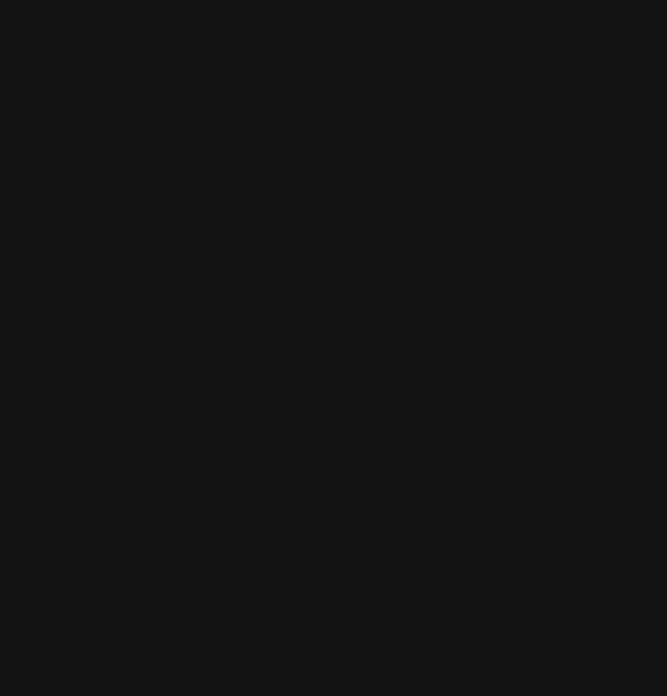
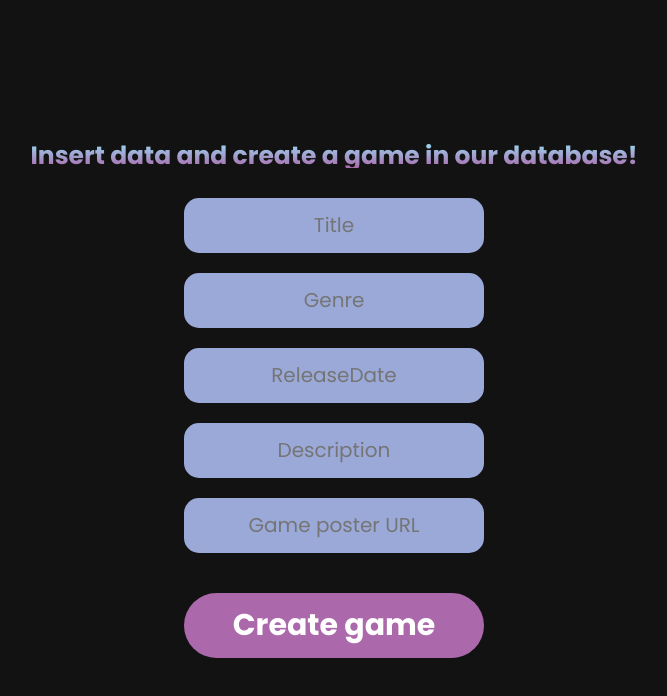
Before and after one commit to vivirortega/gameEffect-front-end, a React app: page /game in a window 1280 px wide. Before the commit this address had no page. Shown: the whole page, without its empty margins (306-973 px from the left). Built offline with nearby package versions, Linux system fonts and the light colour scheme.

Commit message:
feat: post/game

```diff
--- a/public/index.html
+++ b/public/index.html
@@ -5,7 +5,7 @@
         <meta name="viewport" content="width=device-width, initial-scale=1"/>
         <link rel="preconnect" href="https://fonts.googleapis.com">
         <link rel="preconnect" href="https://fonts.gstatic.com" crossorigin>
-        <link href="https://fonts.googleapis.com/css2?family=Poppins:wght@400;700;900&family=Share+Tech&display=swap" rel="stylesheet">
+        <link href="https://fonts.googleapis.com/css2?family=Oswald:wght@500&family=Poppins:wght@400;700;900&family=Share+Tech&display=swap" rel="stylesheet">
         <link rel="stylesheet" href="./reset.css"/>
         <link rel="stylesheet" href="./style.css"/>
         <title>GameEffect</title>
--- a/src/components/app.js
+++ b/src/components/app.js
@@ -6,6 +6,7 @@ import Login from "./pages/login/login";
 import Home from ".//pages/home/home";
 import User from "./pages/user";
 import Game from "./pages/game/game";
+import CreateGame from "./pages/createGame/createGame";
 
 export default function App() {
   const [token, setToken] = useState("");
@@ -17,6 +18,7 @@ export default function App() {
         <Route path="/signup" element={<Signup />}></Route>
         <Route path="/login" element={<Login />}></Route>
         <Route path="/" element={<Home />}></Route>
+        <Route path="/game" element={<CreateGame />}></Route>
         <Route path="/game/:id" element={<Game />}></Route>
         <Route path="/user/:id" element={<User />}></Route>
       </Routes>
--- /dev/null
+++ b/src/components/footer/footer.js
@@ -0,0 +1,21 @@
+import { Background } from "./style";
+import { FiUser } from "react-icons/fi";
+import { FiPlusCircle } from "react-icons/fi";
+import { HiOutlineHome } from "react-icons/hi";
+import { Link } from "react-router-dom";
+
+export default function Footer() {
+  return (
+    <Background>
+      <Link to="/">
+        <HiOutlineHome className="home" />
+      </Link>
+      <Link to="/game">
+        <FiPlusCircle className="plus" />
+      </Link>
+      <Link to="/user/2">
+        <FiUser className="user" />
+      </Link>
+    </Background>
+  );
+}
--- /dev/null
+++ b/src/components/footer/style.js
@@ -0,0 +1,20 @@
+import styled from "styled-components";
+
+const Background = styled.footer`
+  margin-top: 650px;
+  display: flex;
+  align-items: center;
+  justify-content: center;
+  width: 100%;
+  gap: 40px;
+
+  .home,
+  .plus,
+  .user {
+    color: white;
+    width: 28px;
+    height: 28px;
+  }
+`;
+
+export { Background };
--- /dev/null
+++ b/src/components/pages/createGame/createGame.js
@@ -0,0 +1,99 @@
+import { Form, Title, Background } from "./style";
+import { useState, useContext } from "react";
+import { ThreeDots } from "react-loader-spinner";
+import axios from "axios";
+import UserContext from "../../../contexts/usercontext";
+
+export default function CreateGame() {
+  const [name, setName] = useState("");
+  const [genre, setGenre] = useState("");
+  const [releaseDate, setReleaseDate] = useState("");
+  const [description, setDescription] = useState("");
+  const [pictureUrl, setPictureUrl] = useState("");
+  const [loading, setLoading] = useState(false);
+  const { token } = useContext(UserContext);
+  const config = {
+    headers: {
+      Authorization: `Bearer ${token}`,
+    },
+  };
+
+  function createGame(event) {
+    event.preventDefault();
+    setLoading(true);
+
+    const data = { name, genre, releaseDate, description, pictureUrl };
+    const promise = axios.post("http://localhost:5000/game", data, config);
+    promise.then((response) => {
+      console.log("deu certo");
+      setLoading(false);
+      setName("");
+      setGenre("");
+      setReleaseDate("");
+      setDescription("");
+      setPictureUrl("");
+    });
+    promise.catch((error) => {
+      alert("Confira os dados e tente novamente");
+      setLoading(false);
+    });
+  }
+
+  return (
+    <>
+    <Background>
+      <Form onSubmit={createGame}>
+        <Title>Insert data and create a game in our database!</Title>
+        <input
+          type="text"
+          value={name}
+          disabled={loading}
+          onChange={(e) => setName(e.target.value)}
+          placeholder="Title"
+          required
+        ></input>
+        <input
+          type="text"
+          disabled={loading}
+          value={genre}
+          onChange={(e) => setGenre(e.target.value)}
+          placeholder="Genre"
+        ></input>
+        <input
+          type="text"
+          value={releaseDate}
+          disabled={loading}
+          onChange={(e) => setReleaseDate(e.target.value)}
+          placeholder="ReleaseDate"
+          required
+        ></input>
+        <input
+          type="text"
+          disabled={loading}
+          value={description}
+          onChange={(e) => setDescription(e.target.value)}
+          placeholder="Description"
+          required
+        ></input>
+        <input
+          type="text"
+          disabled={loading}
+          value={pictureUrl}
+          onChange={(e) => setPictureUrl(e.target.value)}
+          placeholder="Game poster URL"
+          required
+        ></input>
+        <button type="submit" disabled={loading}>
+          {loading ? (
+            <div className="loading">
+              <ThreeDots color="#fff" />{" "}
+            </div>
+          ) : (
+            "Create game"
+          )}
+        </button>
+      </Form>
+    </Background>
+    </>
+  );
+}
--- /dev/null
+++ b/src/components/pages/createGame/style.js
@@ -0,0 +1,66 @@
+import styled from "styled-components";
+
+const Form = styled.form`
+  display: flex;
+  flex-direction: column;
+  align-items: center;
+  justify-content: center;
+  gap: 20px;
+  height: 100vh;
+
+  input {
+    width: 300px;
+    height: 55px;
+    border: none;
+    border-radius: 15px;
+    background-color: #9aa9d8;
+    font-family: poppins;
+    display: flex;
+    align-items: center;
+    text-align: center;
+    font-size: 20px;
+    //font-weight: bold;
+  }
+
+  button {
+    margin-top: 20px;
+    width: 300px;
+    height: 65px;
+    border: none;
+    border-radius: 100px;
+    background-color: #ab69ac;
+    font-family: poppins;
+    color: white;
+    font-size: 30px;
+    font-weight: bold;
+  }
+
+  .loading {
+    display: flex;
+    //align-items: center;
+    justify-content: center;
+  }
+`;
+
+const Title = styled.h1`
+  margin-bottom: 10px;
+  font-family: poppins;
+  font-size: 30px;
+  font-weight: bold;
+  background: -webkit-linear-gradient(#9ad9f2, #ab69ac);
+  -webkit-background-clip: text;
+  -webkit-text-fill-color: transparent;
+  font-size: 25px;
+  margin-left: 20px;
+  margin-right: 20px;
+  text-align: center;
+`;
+
+const Background = styled.div`
+    display: flex;
+    align-items: center;
+    justify-content: center;
+    flex-direction: column;
+`
+
+export { Title, Form, Background };
--- a/src/components/pages/game/game.js
+++ b/src/components/pages/game/game.js
@@ -1,7 +1,7 @@
-import { Background, Blue } from "./style";
+import { Background, Blue, PosterDiv } from "./style";
 import { HiChevronLeft, HiBookmark } from "react-icons/hi";
 import { useState, useEffect, useContext } from "react";
-import { useParams } from "react-router-dom";
+import { useParams, Link } from "react-router-dom";
 import axios from "axios";
 import icontest from "../../../assets/icon.png";
 import poster from "../../../assets/poster.png";
@@ -9,7 +9,8 @@ import UserContext from "../../../contexts/usercontext";
 
 export default function Game() {
   const [game, setGame] = useState([]);
-  const {id} = useParams();
+  const [newGame, setNewGame] = useState([]);
+  const { id } = useParams();
   const { token } = useContext(UserContext);
   const config = {
     headers: {
@@ -18,6 +19,7 @@ export default function Game() {
   };
 
   useEffect(() => {
+    console.log(config);
     renderGame();
   }, []);
 
@@ -25,29 +27,39 @@ export default function Game() {
     const promise = axios.get(`http://localhost:5000/game/${id}`, config);
     promise.then((response) => {
       setGame(response.data);
+      setNewGame(response.data);
       console.log("deu certo");
     });
     promise.catch((error) => {
       console.log(error);
-      console.log(config);
     });
   }
 
   return (
     <>
-      <Background>\
+      <Background>
         <div className="header">
+          <Link to="/">
           <HiChevronLeft className="return" />
+          </Link>
           <div>
             <HiBookmark className="save" />
             <img src={icontest}></img>
           </div>
         </div>
+        <PosterDiv>
         <img src={poster} className="poster"></img>
+        </PosterDiv>
         <Blue>
           <h1>Final Fantasy 7 Remake</h1>
           <h2>JRPG</h2>
           <h3>Release Date 04/10</h3>
+          <h4>
+            The story takes place in the dystopian metropolis of Midgar and
+            follows mercenary Cloud Strife, who joins an eco-terrorist group in
+            an attempt to stop a powerful Shinra megacorporation from using the
+            planet's vital essence as a source of energy.
+          </h4>
         </Blue>
       </Background>
     </>
--- a/src/components/pages/game/style.js
+++ b/src/components/pages/game/style.js
@@ -24,36 +24,65 @@ const Background = styled.div`
     border-radius: 100%;
     margin-right: 30px;
   }
+`;
+
+const PosterDiv = styled.div`
+  display: flex;
+  align-items: center;
+  justify-content: center;
+  margin-left: 30px;
 
   .poster {
     width: 217px;
     height: 271px;
     border-radius: 10%;
+    margin-top: 70px;
+    z-index: 1;
   }
 `;
 
 const Blue = styled.div`
+  position: absolute;
+  margin-top: 400px;
   display: flex;
   flex-direction: column;
   align-items: center;
   width: 100%;
-  height: 500px;
-  background-color: #d9f6f9;
+  height: 100%;
+  background: rgb(217, 246, 249);
+  background: linear-gradient(
+    0deg,
+    rgba(217, 246, 249, 1) 8%,
+    rgba(82, 169, 172, 1) 72%
+  );
   border-top-right-radius: 70px;
   border-top-left-radius: 70px;
 
   h1 {
-    margin-top: 50px;
+    margin-top: 65px;
     font-size: 24px;
     font-weight: bold;
     color: white;
-    text-shadow: 20px #180202;
+    text-shadow: 0px 4px 4px rgba(24, 2, 2, 0.25);
   }
 
-  h2, h3 {
+  h2,
+  h3 {
+    margin-top:10px;
     font-size: 18px;
     font-weight: bold;
   }
+
+  h4 {
+    text-align: center;
+    margin-top: 18px;
+    font-size: 18px;
+    font-weight: bold;
+    font-family: "Oswald";
+    line-height: 26.68px;
+    margin-right: 20px;
+    margin-left:20px;
+  }
 `;
 
-export { Background, Blue };
+export { Background, Blue, PosterDiv };
--- a/src/components/pages/home/home.js
+++ b/src/components/pages/home/home.js
@@ -1,6 +1,7 @@
 import { FaSearch } from "react-icons/fa";
 import icontest from "../../../assets/icon.png";
 import { Div } from "./style";
+import Footer from "../../footer/footer";
 
 export default function Home() {
   return (
@@ -10,6 +11,7 @@ export default function Home() {
         <FaSearch className="react-icon"/>
         <img src={icontest}></img>
       </Div>
+      <Footer />
     </>
   );
 }
--- a/src/components/pages/login/login.js
+++ b/src/components/pages/login/login.js
@@ -9,7 +9,7 @@ export default function Login() {
   const [login, setLogin] = useState("");
   const [password, setPassword] = useState("");
   const [loading, setLoading] = useState(false);
-  const { setToken } = useContext(UserContext);
+  const { setToken, setImage } = useContext(UserContext);
   const navigate = useNavigate();
 
   function createUser(event) {
@@ -20,8 +20,11 @@ export default function Login() {
     const promise = axios.post("http://localhost:5000/login", data);
     promise.then((response) => {
       navigate("/game/2");
-      setToken(response.data.token)
+      setToken(response.data.token);
+      setImage(response.data.image);
       console.log(response.data.token);
+      setLogin("");
+      setPassword("");
 
     });
     promise.catch((error) => {
```
Also changed, not shown: src/components/pages/signup/signup.js (+12 -1 lines).
